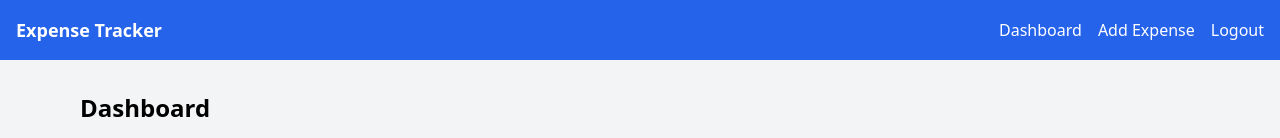
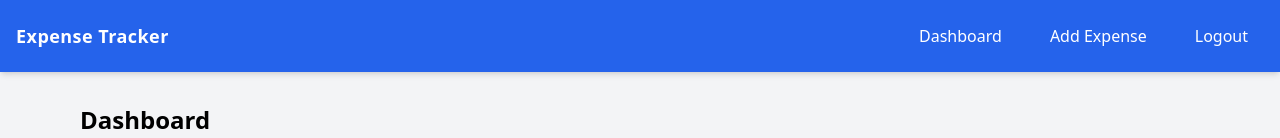
Before and after one commit to Akshaygohrava/Expense-Tracker, a React (Vite) app: page / in a window 1280 px wide. Shown: the top 138 px of the page. Built offline with nearby package versions, Linux system fonts and the light colour scheme; no server answers; the database is empty; sample sign-in values are in the browser's storage.

Commit message:
An Nabar Update

```diff
--- a/src/components/Navbar.jsx
+++ b/src/components/Navbar.jsx
@@ -25,10 +25,13 @@ const Navbar = () => {
     }
   };
 
+  const navItemStyle =
+    'block px-4 py-2 rounded-md hover:bg-blue-500 hover:shadow-md transition duration-300 ease-in-out';
+
   return (
-    <nav className="bg-blue-600 p-4 text-white">
+    <nav className="bg-blue-600 p-4 text-white shadow-md">
       <div className="flex justify-between items-center max-w-7xl mx-auto">
-        <Link to="/" className="text-lg font-bold">
+        <Link to="/" className="text-lg font-bold tracking-wide">
           Expense Tracker
         </Link>
 
@@ -63,11 +66,14 @@ const Navbar = () => {
 
         {/* Desktop Menu */}
         <div className="hidden sm:flex gap-4 items-center">
-          {user && <Link to="/">Dashboard</Link>}
-          {user && <Link to="/add-expense">Add Expense</Link>}
-          {!user && <Link to="/login">Login</Link>}
+          {user && <Link to="/" className={navItemStyle}>Dashboard</Link>}
+          {user && <Link to="/add-expense" className={navItemStyle}>Add Expense</Link>}
+          {!user && <Link to="/login" className={navItemStyle}>Login</Link>}
           {user && (
-            <button onClick={handleLogout} className="hover:underline">
+            <button
+              onClick={handleLogout}
+              className={`${navItemStyle} text-left`}
+            >
               Logout
             </button>
           )}
@@ -76,13 +82,9 @@ const Navbar = () => {
 
       {/* Mobile Dropdown Menu */}
       {isOpen && (
-        <div className="sm:hidden mt-2 px-4 space-y-2">
+        <div className="sm:hidden mt-3 px-4 py-3 bg-blue-500 rounded-lg space-y-2 shadow-lg">
           {user && (
-            <Link
-              to="/"
-              onClick={() => setIsOpen(false)}
-              className="block"
-            >
+            <Link to="/" onClick={() => setIsOpen(false)} className={navItemStyle}>
               Dashboard
             </Link>
           )}
@@ -90,7 +92,7 @@ const Navbar = () => {
             <Link
               to="/add-expense"
               onClick={() => setIsOpen(false)}
-              className="block"
+              className={navItemStyle}
             >
               Add Expense
             </Link>
@@ -99,7 +101,7 @@ const Navbar = () => {
             <Link
               to="/login"
               onClick={() => setIsOpen(false)}
-              className="block"
+              className={navItemStyle}
             >
               Login
             </Link>
@@ -110,7 +112,7 @@ const Navbar = () => {
                 handleLogout();
                 setIsOpen(false);
               }}
-              className="block w-full text-left hover:underline"
+              className={`${navItemStyle} w-full text-left`}
             >
               Logout
             </button>
```
